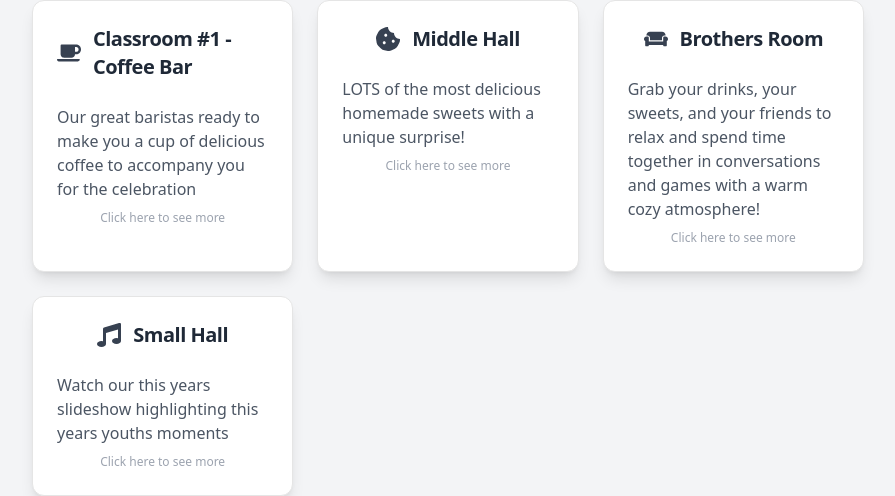
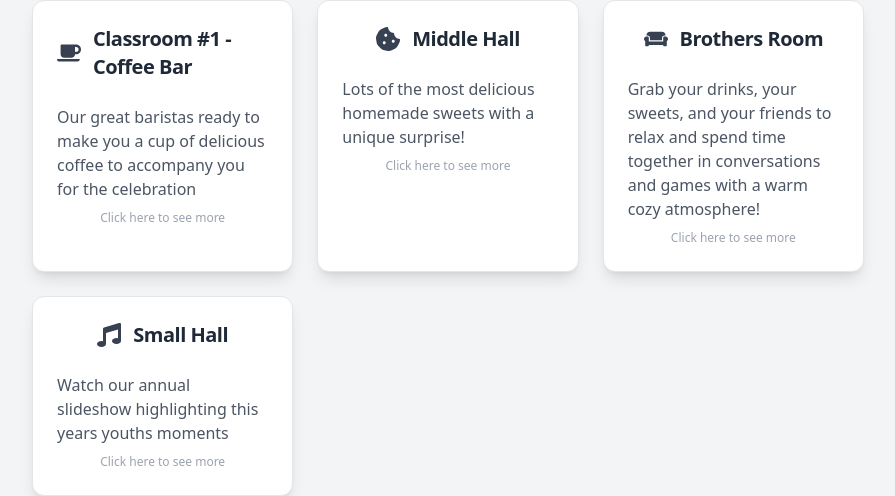
Before and after one commit to markpustyn/stcNewYears, a Next.js app: page / in a window 1280 px wide. Shown: the part 1000-1496 px from the top of the page, without its empty margins (192-1087 px from the left). Built offline with nearby package versions, Linux system fonts and the light colour scheme.

Commit message:
Update page.tsx

```diff
--- a/app/page.tsx
+++ b/app/page.tsx
@@ -94,7 +94,7 @@ export default function Home() {
     {
       id: 8,
       title: "Middle Hall",
-      content: "LOTS of the most delicious homemade sweets with a unique surprise!",
+      content: "Lots of the most delicious homemade sweets with a unique surprise!",
       description:
         "Various sweets and treats brought to you by the best bakers and cooks of Slavic Trinity Church. Enjoy a variety of fruits and sweets and definitely come by to find out the big surprise!",
       icon: <FaCookieBite className="text-2xl text-gray-700" aria-hidden="true" />, // Cookie Bite icon
@@ -111,7 +111,7 @@ export default function Home() {
     {
       id: 10,
       title: "Small Hall",
-      content: "Watch our this years slideshow highlighting this years youths moments",
+      content: "Watch our annual slideshow highlighting this years youths moments",
       description:
         "You can always come back to your spot and watch the memories from the year shared by the youth. Feel free to bring your sweets and beverages back and watch the slideshow, listen to music, talk to people, and enjoy the night!",
       icon: <FaMusic className="text-2xl text-gray-700" aria-hidden="true" />, // Music icon
```
